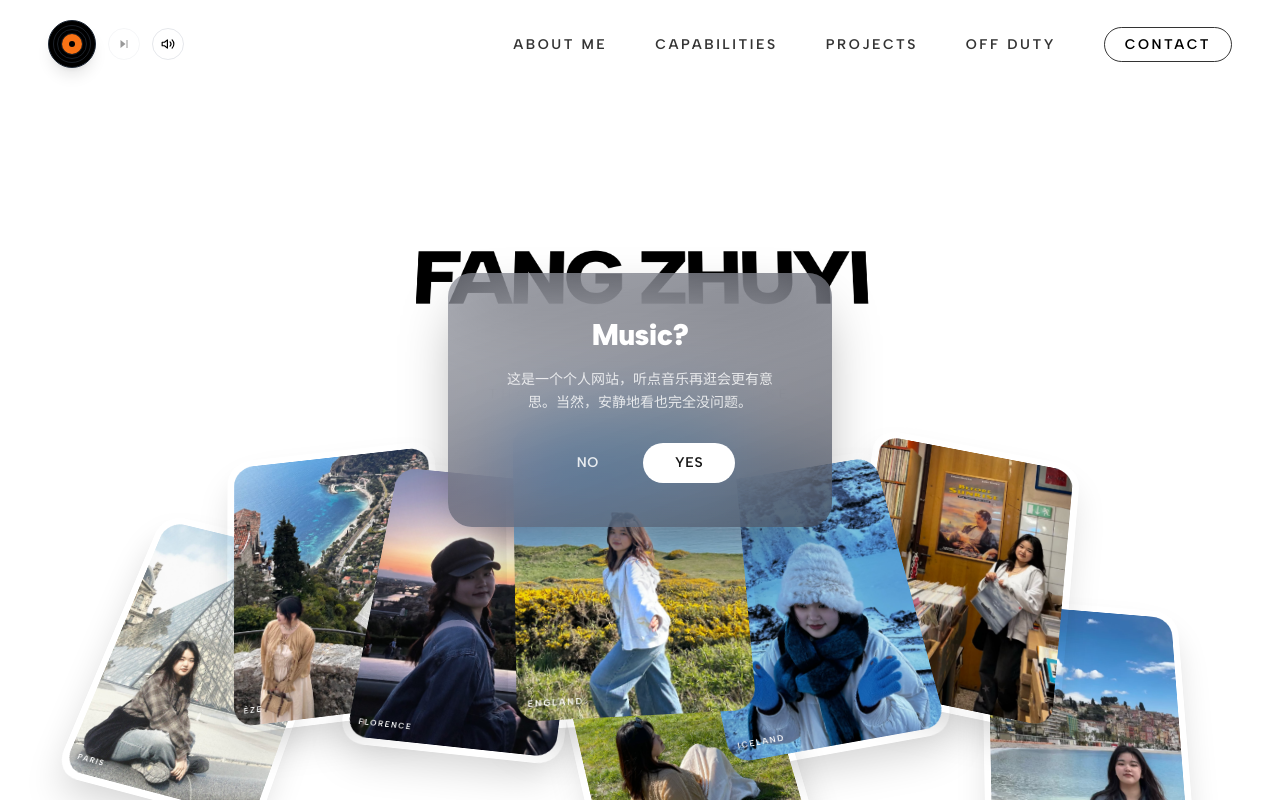
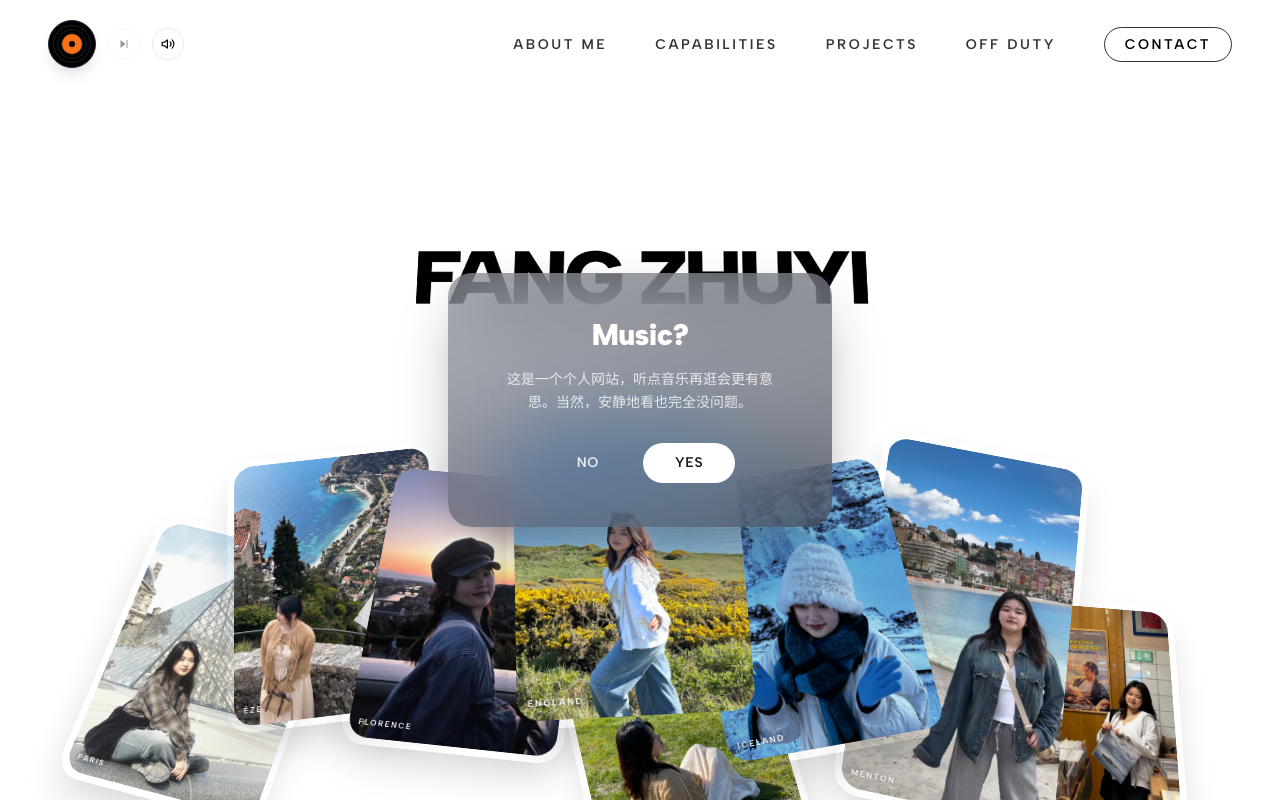
Before and after one commit to eviefang/portfolio, a React (Vite) app: page / in a window 1280 px wide. Shown: the top 800 px of the page. Built offline with nearby package versions, Linux system fonts and the light colour scheme.

Commit message:
换回原顺序：Menton 5, Vienna 8

```diff
--- a/src/data/travel.ts
+++ b/src/data/travel.ts
@@ -37,11 +37,11 @@ export const travelPhotos: TravelPhoto[] = [
   // 4 — front, right-mid
   { id: 4, img: iceland,  caption: 'Iceland',  color: '#0044BA', rotate: -10, scale: 1.05, ratio: 0.75 },
   // 5 — front, far right
-  { id: 5, img: vienna,   caption: 'Vienna',   color: '#F59E0B', rotate: 12,  scale: 1.0,  ratio: 0.75 },
+  { id: 5, img: menton,   caption: 'Menton',   color: '#FF7F27', rotate: 12,  scale: 1.0,  ratio: 0.56 },
   // 6 — back, far left
   { id: 6, img: paris,    caption: 'Paris',    color: '#AA88EE', rotate: 14,  scale: 0.95, ratio: 0.75 },
   // 7 — back, center
   { id: 7, img: tuscany,  caption: 'Tuscany',  color: '#55C16A', rotate: -14, scale: 0.95, ratio: 0.75 },
   // 8 — back, far right
-  { id: 8, img: menton,   caption: 'Menton',   color: '#FF7F27', rotate: 5,   scale: 0.9,  ratio: 0.56 },
+  { id: 8, img: vienna,   caption: 'Vienna',   color: '#F59E0B', rotate: 5,   scale: 0.9,  ratio: 0.75 },
 ];
```
